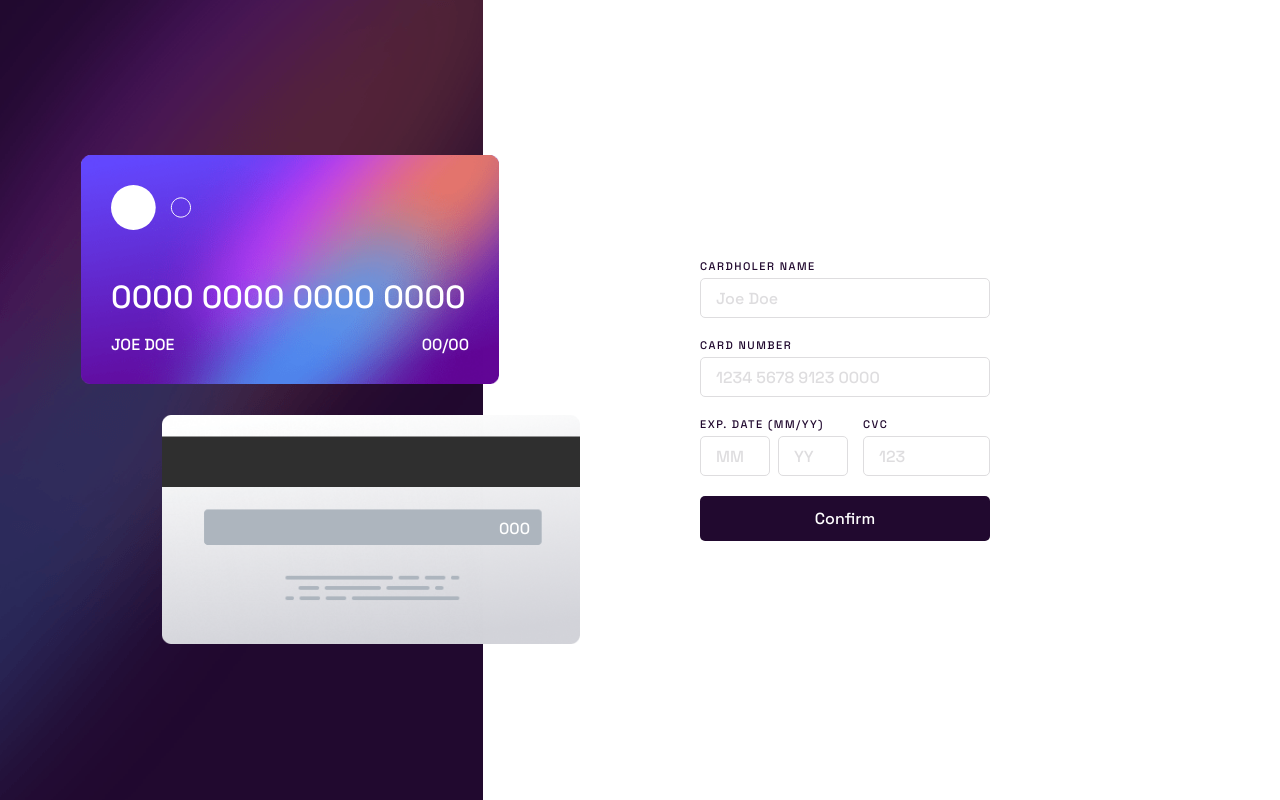
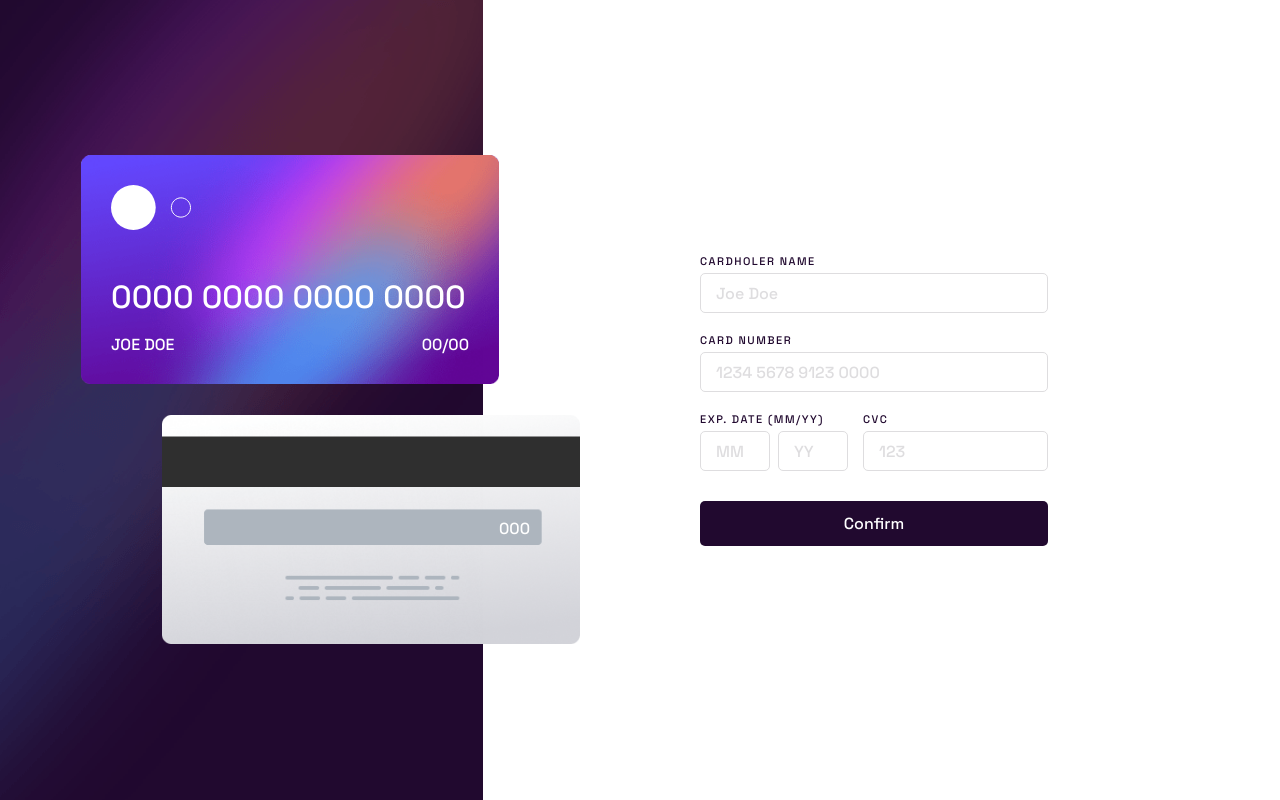
Before and after one commit to lucasfeklein/card-form, a React (Vite) app: page / in a window 1280 px wide. Built offline with nearby package versions, Linux system fonts and the light colour scheme.

Commit message:
min width

```diff
--- a/src/App.tsx
+++ b/src/App.tsx
@@ -47,7 +47,7 @@ function App() {
                 </div>
               </label>
             </div>
-            <label className="label-container">
+            <label style={{ width: "100%" }} className="label-container">
               CVC
               <input
                 type="number"
--- a/src/index.css
+++ b/src/index.css
@@ -37,7 +37,8 @@ body {
   display: flex;
   flex-direction: column;
   gap: 20px;
-  width: 50%;
+  width: 60%;
+  min-width: 300px;
 }
 
 .front-card,
@@ -120,4 +121,5 @@ button {
   font-family: "Space Grotesk", sans-serif;
   font-size: 16px;
   cursor: pointer;
+  margin-top: 10px;
 }
```
